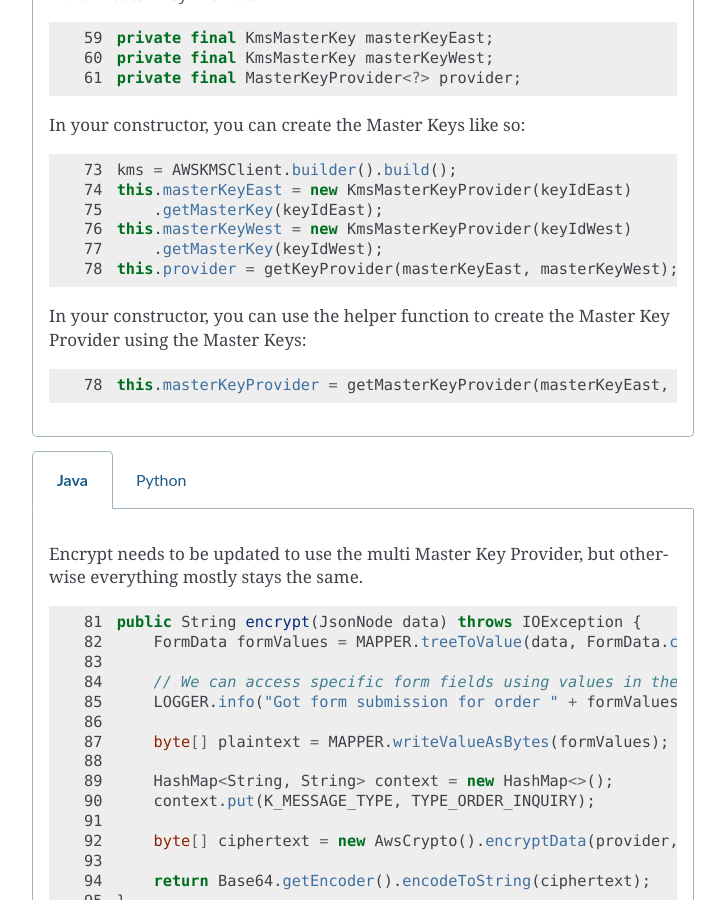
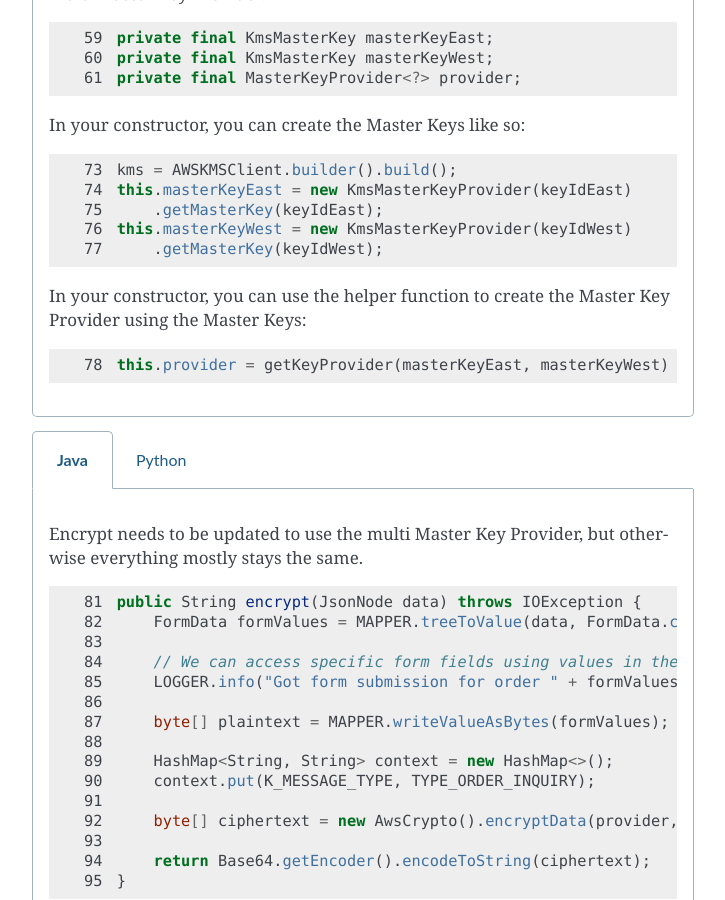
Before and after one commit to aws-samples/busy-engineers-encryption-sdk, a Sphinx documentation site: the page built from docs/exercises/5-multi_master_key.rst, in a window 1280 px wide and 900 px high, scrolled down 3369 px. Shown: the whole window, without its empty margins (387-1112 px from the left). Built offline with Sphinx 7.4.7, drawn with Linux system fonts in a browser that asks for light colours.

Commit message:
fixing master key provider calls for java

```diff
--- a/docs/exercises/5-multi_master_key.rst
+++ b/docs/exercises/5-multi_master_key.rst
@@ -195,14 +195,13 @@ You'll see more about each of these behaviors in a minute.
                 .getMasterKey(keyIdEast);
             this.masterKeyWest = new KmsMasterKeyProvider(keyIdWest)
                 .getMasterKey(keyIdWest);
-            this.provider = getKeyProvider(masterKeyEast, masterKeyWest);
 
         In your constructor, you can use the helper function to create the Master Key Provider using the Master Keys:
 
         .. code-block:: java
            :lineno-start: 78
 
-            this.masterKeyProvider = getMasterKeyProvider(masterKeyEast, masterKeyWest)
+            this.provider = getKeyProvider(masterKeyEast, masterKeyWest)
 
     .. group-tab:: Python
 
```
